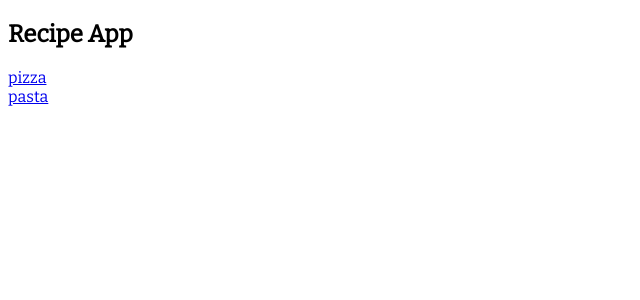
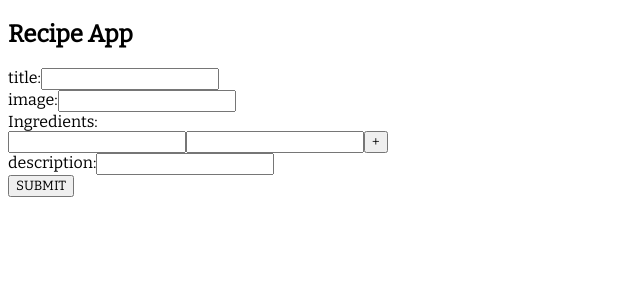
Before and after one commit to mlizchap/recipe-app-frontend, a React app: page /new in a window 1280 px wide. Shown: the top 300 px of the page, without its empty margins (0-640 px from the left). Built offline with nearby package versions, Linux system fonts and the light colour scheme.

Commit message:
can edit existing recipe or add a new recipe

```diff
--- a/src/components/App/App.js
+++ b/src/components/App/App.js
@@ -5,7 +5,7 @@ import { Switch, Route } from 'react-router-dom';
 
 import RecipeList from '../RecipeList/RecipeList';
 import RecipeDetail from '../RecipeDetail/RecipeDetail';
-//import RecipeForm from '../RecipeForm/RecipeForm';
+import RecipeForm from '../RecipeForm/RecipeForm';
 // import RecipeDetailData from '../RecipeDetailData/RecipeDetailData';
 // import { DataContext } from '../DataProvider/DataProvider';
 
@@ -30,7 +30,12 @@ const fakeData = {
         },
     handleSubmit: (e, values) => {
         e.preventDefault()
+        // submit "values" to db
         console.log(values)
+    },
+    defaultValues: {
+        title: 'yyy',
+        ingredients: [{name: 'xfd', amount: 'cds'}]
     },
     handleCurrent: (id) => {
         console.log(id)
@@ -43,6 +48,14 @@ class App extends Component {
             <div>
                 <h2>Recipe App</h2>
                     <Switch>
+                        <Route path="/new" render={() => <RecipeForm handleSubmit={fakeData.handleSubmit}/>} />
+                        <Route path="/edit/:id" render={(props) => (
+                            <RecipeForm
+                                handleSubmit={fakeData.handleSubmit}
+                                defaultValues={fakeData.recipes[props.match.params.id]}
+                                {...props}
+                            />
+                        )} />
                         <Route path="/recipe/:id" render={(props) => <RecipeDetail recipe={fakeData.recipes[props.match.params.id]} {...props}/>} />
                         <Route path="/" render={() => <RecipeList recipes={fakeData.recipes} /> } />
                     </Switch>
--- a/src/components/RecipeForm/RecipeForm.js
+++ b/src/components/RecipeForm/RecipeForm.js
@@ -31,15 +31,25 @@ class RecipeForm extends Component {
     render() {
 
         return (
-            <form>
-                <div>title<input defaultValue={this.props.defaultTitle} name="titleInput" value={this.state.titleInput} onChange={this.handleChange} /></div>
-                <div>image<input name="imageInput" value={this.state.imageInput} onChange={this.handleChange} /></div>
+            <form onSubmit={(e) => this.props.handleSubmit(e, this.state)}>
+                <div>title:
+                    <input
+                        name="titleInput"
+                        defaultValue={this.props.defaultValues.title || this.state.titleInput}
+                        onChange={this.handleChange} />
+                </div>
+                <div>image:
+                    <input
+                        name="imageInput"
+                        defaultValue={this.state.imageInput}
+                        onChange={this.handleChange} />
+                </div>
                 <div>Ingredients:
-                    {this.state.ingredientInput.map((i, index) => {
+                    {(this.props.defaultValues.ingredients || this.state.ingredientInput).map((i, index) => {
                         return (
                             <div key={index}>
-                                <input name="name" value={i.name} onChange={(e) => this.handleInputChange(e, index)} />
-                                <input name="amount" value={i.amount} onChange={(e) => this.handleInputChange(e, index)} />
+                                <input name="name" defaultValue={i.name} onChange={(e) => this.handleInputChange(e, index)} />
+                                <input name="amount" defaultValue={i.amount} onChange={(e) => this.handleInputChange(e, index)} />
                                 <button onClick={this.addIngredient}>+</button>
                                 {(this.state.ingredientInput.length > 1) ?
                                     <button onClick={(e) =>this.removeIngredient(e, i)}>-</button>
@@ -49,11 +59,26 @@ class RecipeForm extends Component {
                         )
                     })}
                 </div>
-                <div>description<input name="descriptionInput" value={this.state.descriptionInput} onChange={this.handleChange} /></div>
-                <button onClick={(e) => this.props.handleSubmitNew(e, this.state)}>SUBMIT</button>
+                <div>description:
+                    <input
+                        name="descriptionInput"
+                        defaultValue={this.state.descriptionInput}
+                        onChange={this.handleChange} />
+                </div>
+                <button onClick={() => console.log(this.state.titleInput)} type="submit">SUBMIT</button>
             </form>
         )
     }
 }
 
+RecipeForm.defaultProps = {
+    defaultValues: {
+        titleInput: '',
+        imageInput: '',
+        ingredientInput: [{name: '', amount: ''}],
+        descriptionInput: '',
+    }
+}
+
+
 export default RecipeForm;
```
